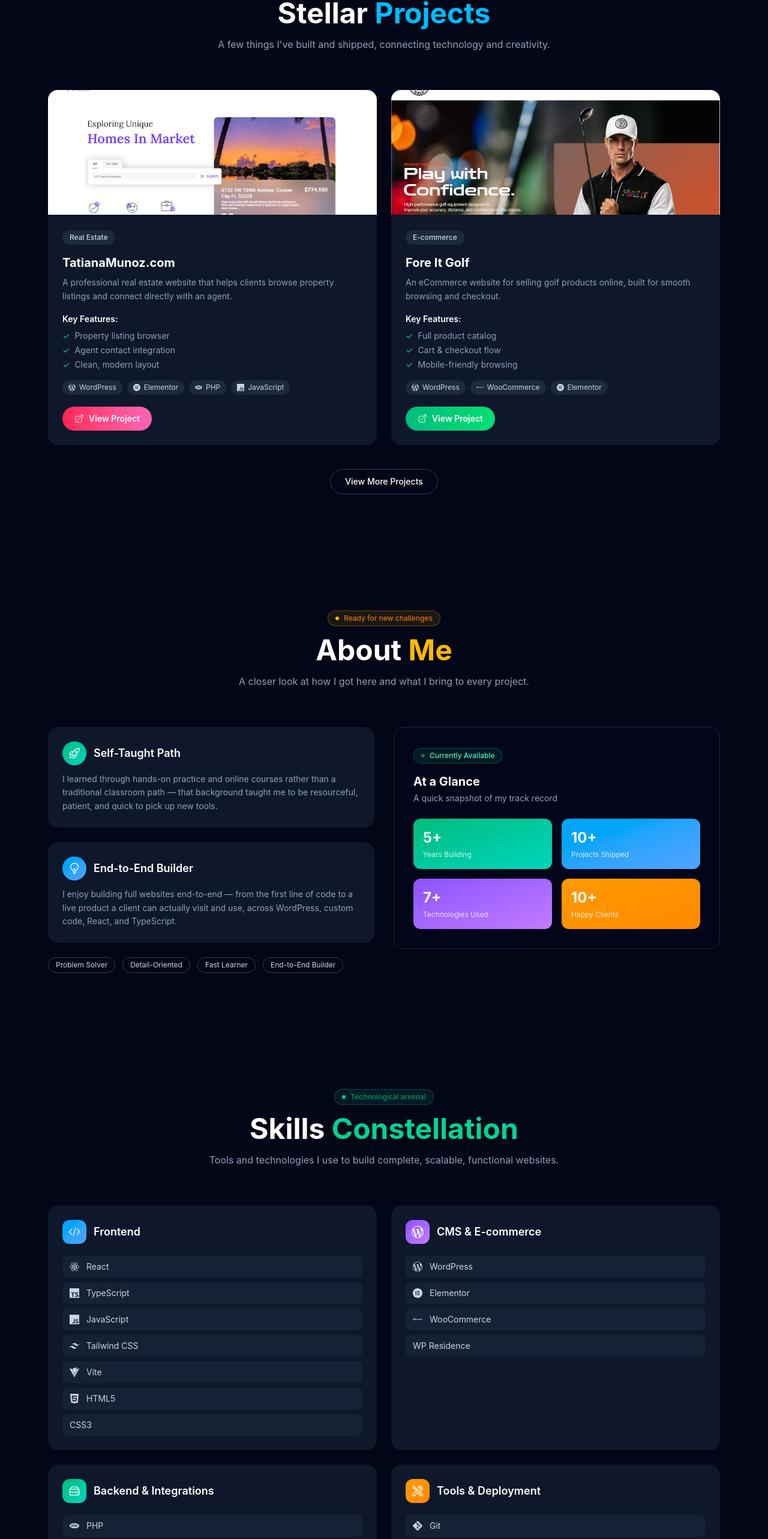
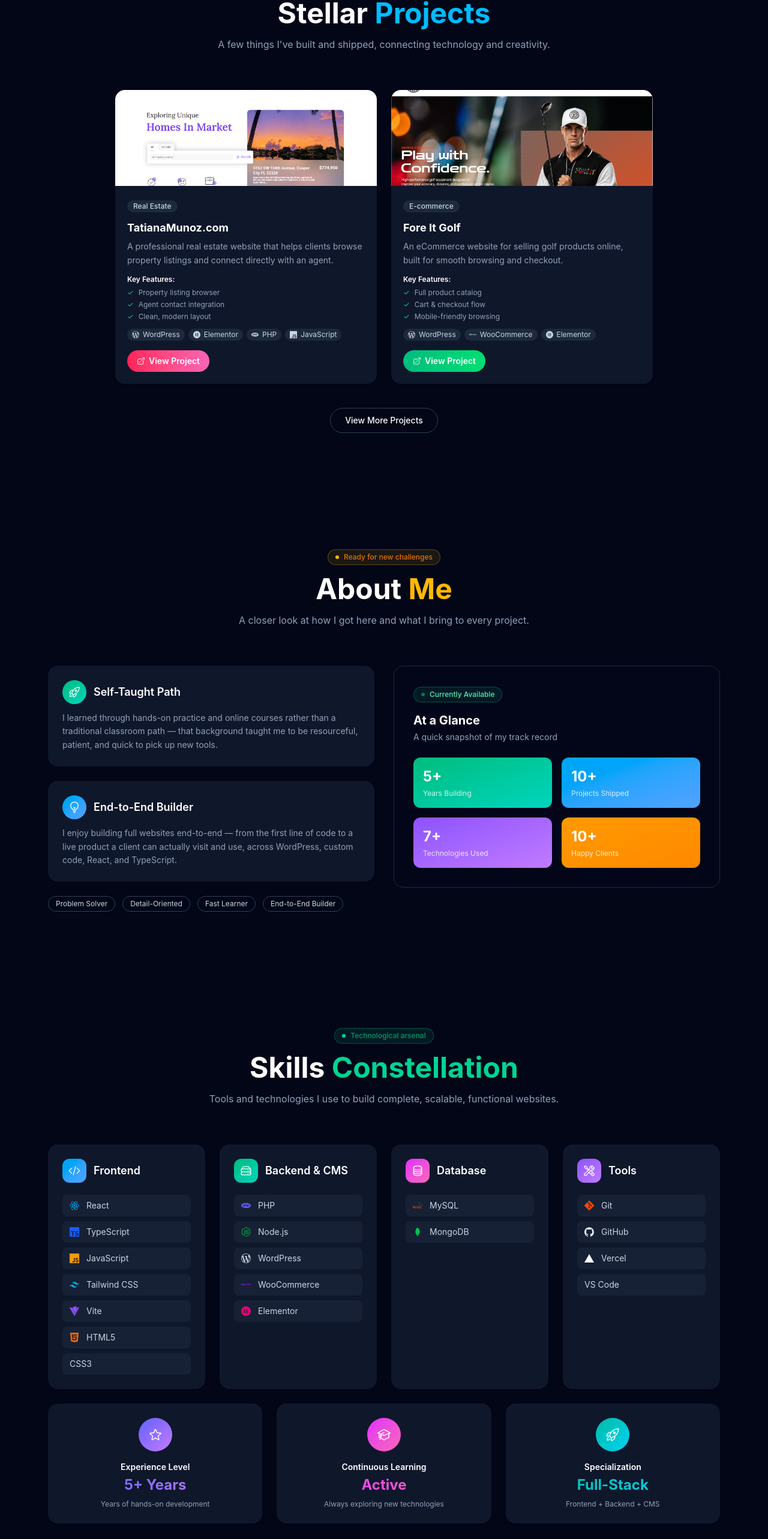
Before and after one commit to AkinolaMatthews/MattAK-app, a React (Vite) app: page / in a window 1280 px wide. Shown: the part 1043-3609 px from the top of the page at 60% size. Built offline with nearby package versions, Linux system fonts and the light colour scheme; no server answers; the database is empty.

Commit message:
Latest updates

```diff
--- a/src/components/Projects.tsx
+++ b/src/components/Projects.tsx
@@ -110,7 +110,7 @@ function Projects() {
         subtitle="A few things I've built and shipped, connecting technology and creativity."
       />
 
-      <div className="grid sm:grid-cols-2 gap-6">
+      <div className="grid sm:grid-cols-2 gap-6 max-w-4xl mx-auto">
         {projects.slice(0, visibleCount).map((project) => (
           <div
             key={project.title}
@@ -120,37 +120,37 @@ function Projects() {
               <img
                 src={project.image}
                 alt={project.title}
-                className="w-full h-44 sm:h-52 object-cover group-hover:scale-110 transition-transform duration-500"
+                className="w-full h-32 sm:h-40 object-cover group-hover:scale-110 transition-transform duration-500"
               />
             </div>
 
-            <div className="p-5 sm:p-6">
-              <span className="inline-block text-xs font-medium px-3 py-1 rounded-full bg-slate-100 dark:bg-slate-800 text-slate-600 dark:text-slate-300 mb-4">
+            <div className="p-4 sm:p-5">
+              <span className="inline-block text-xs font-medium px-2.5 py-0.5 rounded-full bg-slate-100 dark:bg-slate-800 text-slate-600 dark:text-slate-300 mb-3">
                 {project.tag}
               </span>
 
-              <h3 className="text-lg sm:text-xl font-bold mb-2">{project.title}</h3>
-              <p className="text-slate-600 dark:text-slate-400 text-sm mb-4 leading-relaxed">
+              <h3 className="text-base sm:text-lg font-bold mb-1.5">{project.title}</h3>
+              <p className="text-slate-600 dark:text-slate-400 text-xs sm:text-sm mb-3 leading-relaxed line-clamp-2">
                 {project.description}
               </p>
 
-              <p className="text-sm font-semibold mb-2">Key Features:</p>
-              <ul className="space-y-1 mb-4">
+              <p className="text-xs font-semibold mb-1.5">Key Features:</p>
+              <ul className="space-y-1 mb-3 text-xs">
                 {project.features.map((f) => (
-                  <li key={f} className="flex items-center gap-2 text-sm text-slate-600 dark:text-slate-400">
+                  <li key={f} className="flex items-center gap-2 text-slate-600 dark:text-slate-400">
                     <span className="text-emerald-500 dark:text-emerald-400">✓</span>
                     {f}
                   </li>
                 ))}
               </ul>
 
-              <div className="flex gap-2 flex-wrap mb-5">
+              <div className="flex gap-1.5 flex-wrap mb-4">
                 {project.tech.map((t) => {
                   const Icon = techIcons[t]
                   return (
                     <span
                       key={t}
-                      className="flex items-center gap-1.5 text-xs px-2.5 py-1 rounded-full bg-slate-100 dark:bg-slate-800 text-slate-700 dark:text-slate-300"
+                      className="flex items-center gap-1.5 text-xs px-2 py-0.5 rounded-full bg-slate-100 dark:bg-slate-800 text-slate-700 dark:text-slate-300"
                     >
                       {Icon && <Icon className="w-3 h-3" />}
                       {t}
@@ -160,7 +160,7 @@ function Projects() {
               </div>
 
               {project.inDevelopment && (
-                <span className="text-amber-600 dark:text-amber-400 text-xs font-medium block mb-3">
+                <span className="text-amber-600 dark:text-amber-400 text-xs font-medium block mb-2">
                   In Development
                 </span>
               )}
@@ -169,9 +169,10 @@ function Projects() {
                 <a
                   href={project.link}
                   target="_blank"
-                  className={`inline-flex items-center gap-2 text-sm font-semibold text-white px-5 py-2.5 rounded-full bg-gradient-to-r ${project.color} hover:scale-105 transition-transform duration-200`}
+                  rel="noreferrer"
+                  className={`inline-flex items-center gap-1.5 text-xs sm:text-sm font-semibold text-white px-4 py-2 rounded-full bg-gradient-to-r ${project.color} hover:scale-105 transition-transform duration-200`}
                 >
-                  <HiOutlineArrowTopRightOnSquare className="w-4 h-4" />
+                  <HiOutlineArrowTopRightOnSquare className="w-3.5 h-3.5" />
                   View Project
                 </a>
               )}
--- a/src/components/Skills.tsx
+++ b/src/components/Skills.tsx
@@ -1,7 +1,30 @@
 import { techIcons } from '../utils/techIcons'
-import { HiOutlineCodeBracket, HiOutlineServerStack, HiOutlineWrenchScrewdriver } from 'react-icons/hi2'
-import { SiWordpress } from 'react-icons/si'
+import {
+  HiOutlineCodeBracket, HiOutlineServerStack, HiOutlineCircleStack,
+  HiOutlineWrenchScrewdriver, HiOutlineStar, HiOutlineAcademicCap,
+  HiOutlineRocketLaunch,
+} from 'react-icons/hi2'
 import SectionHeading from './SectionHeading'
+
+const skillColors: Record<string, string> = {
+  React: "text-sky-500",
+  TypeScript: "text-blue-600",
+  JavaScript: "text-amber-500",
+  "Tailwind CSS": "text-cyan-500",
+  Vite: "text-violet-500",
+  HTML5: "text-orange-500",
+  CSS3: "text-blue-500",
+  PHP: "text-indigo-500",
+  "Node.js": "text-green-600",
+  WordPress: "text-slate-600 dark:text-slate-300",
+  WooCommerce: "text-purple-600",
+  Elementor: "text-pink-600",
+  MySQL: "text-orange-600",
+  MongoDB: "text-green-500",
+  Git: "text-orange-600",
+  GitHub: "text-slate-700 dark:text-slate-200",
+  Vercel: "text-slate-800 dark:text-white",
+}
 
 type SkillGroup = {
   category: string
@@ -18,23 +41,29 @@ const skillGroups: SkillGroup[] = [
     skills: ["React", "TypeScript", "JavaScript", "Tailwind CSS", "Vite", "HTML5", "CSS3"],
   },
   {
-    category: "CMS & E-commerce",
-    icon: SiWordpress,
-    color: "from-violet-500 to-purple-400",
-    skills: ["WordPress", "Elementor", "WooCommerce", "WP Residence"],
+    category: "Backend & CMS",
+    icon: HiOutlineServerStack,
+    color: "from-emerald-500 to-teal-400",
+    skills: ["PHP", "Node.js", "WordPress", "WooCommerce", "Elementor"],
   },
   {
-    category: "Backend & Integrations",
-    icon: HiOutlineServerStack,
-    color: "from-emerald-500 to-teal-400",
-    skills: ["PHP", "Node.js", "Bridge Interactive API (MLS/IDX)"],
+    category: "Database",
+    icon: HiOutlineCircleStack,
+    color: "from-fuchsia-500 to-pink-400",
+    skills: ["MySQL", "MongoDB"],
   },
   {
-    category: "Tools & Deployment",
+    category: "Tools",
     icon: HiOutlineWrenchScrewdriver,
-    color: "from-amber-500 to-orange-400",
+    color: "from-violet-500 to-purple-400",
     skills: ["Git", "GitHub", "Vercel", "VS Code"],
   },
+]
+
+const stats = [
+  { icon: HiOutlineStar, label: "Experience Level", value: "5+ Years", sub: "Years of hands-on development", color: "from-indigo-500 to-purple-400" },
+  { icon: HiOutlineAcademicCap, label: "Continuous Learning", value: "Active", sub: "Always exploring new technologies", color: "from-fuchsia-500 to-pink-400" },
+  { icon: HiOutlineRocketLaunch, label: "Specialization", value: "Full-Stack", sub: "Frontend + Backend + CMS", color: "from-teal-500 to-cyan-400" },
 ]
 
 function Skills() {
@@ -48,28 +77,29 @@ function Skills() {
         subtitle="Tools and technologies I use to build complete, scalable, functional websites."
       />
 
-      <div className="grid sm:grid-cols-2 gap-6">
+      <div className="grid grid-cols-1 sm:grid-cols-2 md:grid-cols-4 gap-6 mb-6">
         {skillGroups.map((group) => (
           <div
             key={group.category}
             className="bg-white dark:bg-slate-900 shadow-sm rounded-2xl p-5 sm:p-6 hover:-translate-y-1 hover:shadow-lg transition-all duration-300"
           >
             <div className="flex items-center gap-3 mb-5">
-              <div className={`w-10 h-10 rounded-xl bg-gradient-to-br ${group.color} flex items-center justify-center text-white`}>
+              <div className={`w-10 h-10 rounded-xl bg-gradient-to-br ${group.color} flex items-center justify-center text-white flex-shrink-0`}>
                 <group.icon className="w-5 h-5" />
               </div>
-              <h3 className="font-semibold text-lg">{group.category}</h3>
+              <h3 className="font-semibold text-base sm:text-lg">{group.category}</h3>
             </div>
 
             <div className="space-y-2">
               {group.skills.map((skill) => {
                 const Icon = techIcons[skill]
+                const iconColor = skillColors[skill] || 'text-slate-500 dark:text-slate-400'
                 return (
                   <div
                     key={skill}
                     className="flex items-center gap-3 px-3 py-2 rounded-lg bg-slate-50 dark:bg-slate-800/60 text-sm text-slate-700 dark:text-slate-300"
                   >
-                    {Icon && <Icon className="w-4 h-4 flex-shrink-0" />}
+                    {Icon && <Icon className={`w-4 h-4 flex-shrink-0 ${iconColor}`} />}
                     {skill}
                   </div>
                 )
@@ -78,6 +108,24 @@ function Skills() {
           </div>
         ))}
       </div>
+
+      <div className="grid grid-cols-1 sm:grid-cols-3 gap-6">
+        {stats.map((stat) => (
+          <div
+            key={stat.label}
+            className="bg-white dark:bg-slate-900 shadow-sm rounded-2xl p-6 text-center hover:-translate-y-1 hover:shadow-lg transition-all duration-300"
+          >
+            <div className={`w-14 h-14 rounded-full bg-gradient-to-br ${stat.color} flex items-center justify-center text-white mx-auto mb-4`}>
+              <stat.icon className="w-6 h-6" />
+            </div>
+            <p className="font-semibold text-sm mb-1">{stat.label}</p>
+            <p className={`text-2xl font-bold mb-2 bg-gradient-to-r ${stat.color} bg-clip-text text-transparent`}>
+              {stat.value}
+            </p>
+            <p className="text-slate-500 dark:text-slate-400 text-xs">{stat.sub}</p>
+          </div>
+        ))}
+      </div>
     </section>
   )
 }
--- a/src/utils/techIcons.tsx
+++ b/src/utils/techIcons.tsx
@@ -1,7 +1,7 @@
 import {
   SiReact, SiTypescript, SiJavascript, SiTailwindcss, SiVite,
   SiNodedotjs, SiGit, SiGithub, SiVercel, SiWordpress,
-  SiWoocommerce, SiPhp, SiHtml5, SiCss, SiElementor,
+  SiWoocommerce, SiPhp, SiHtml5, SiCss, SiElementor, SiMysql, SiMongodb,
 } from 'react-icons/si'
 import type { IconType } from 'react-icons'
 
@@ -21,4 +21,6 @@ export const techIcons: Record<string, IconType> = {
   HTML5: SiHtml5,
   CSS3: SiCss,
   Elementor: SiElementor,
+  MySQL: SiMysql,
+  MongoDB: SiMongodb,
 }
```
